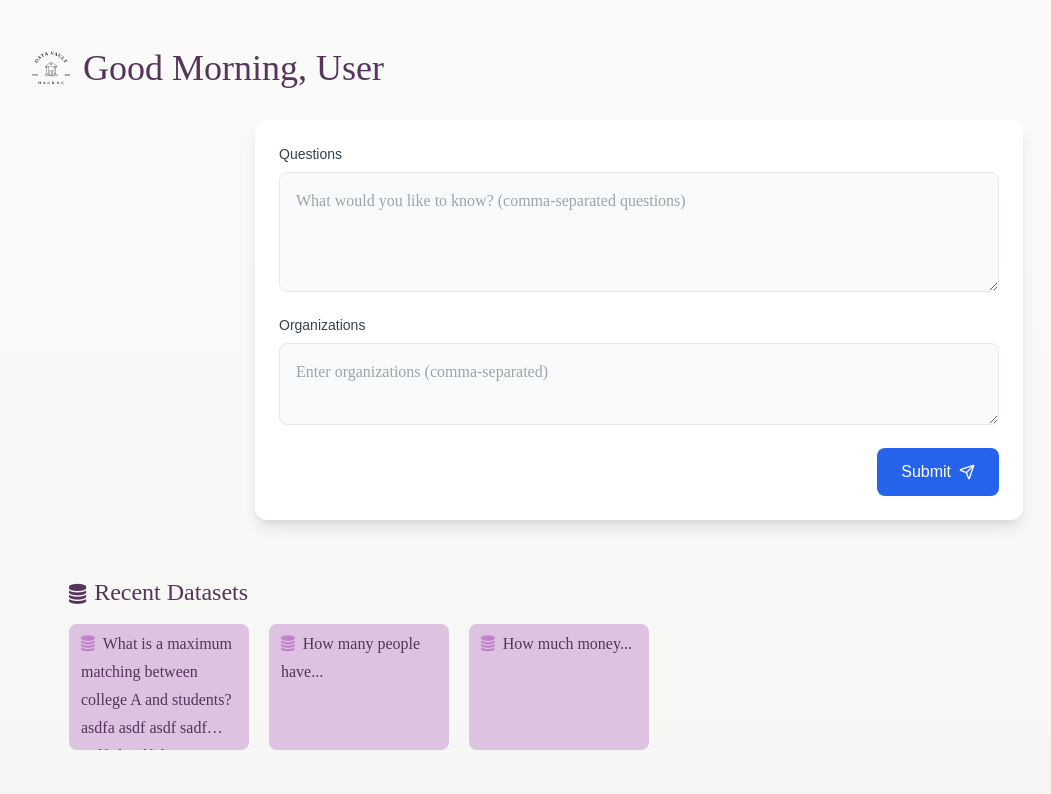
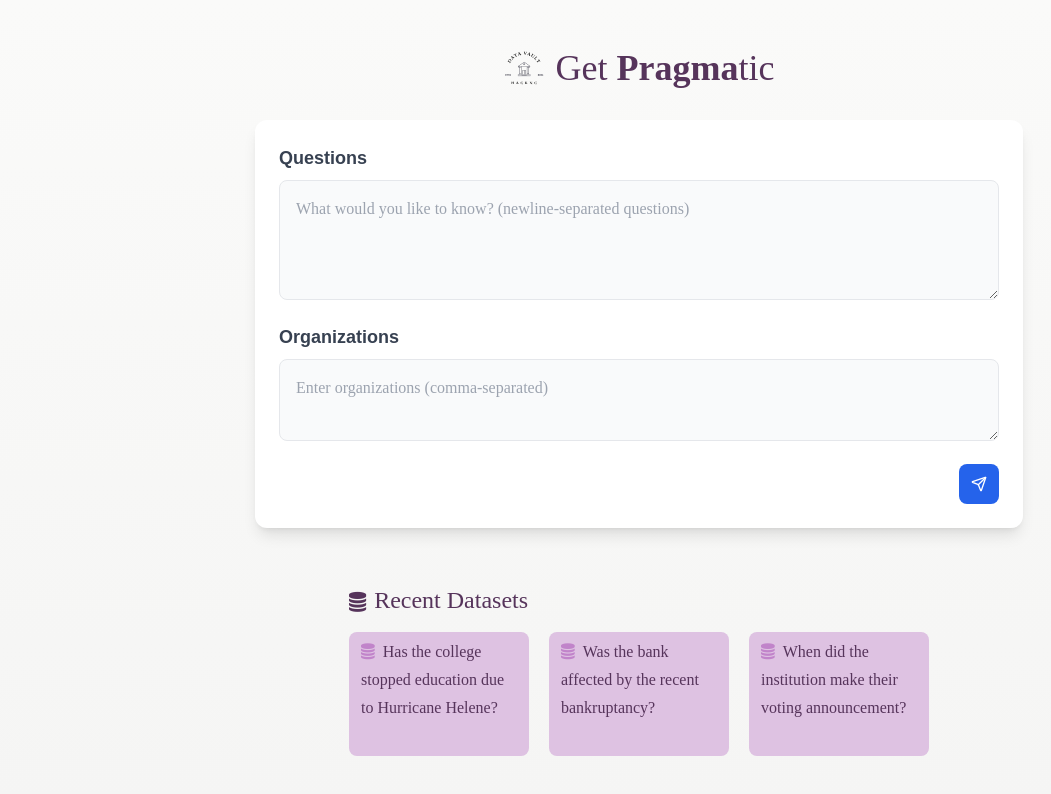
Before and after one commit to MurtazaKafka/Pragma, a React (Create React App) app in the folder frontend/: page / in a window 1280 px wide. Shown: the top 794 px of the page, without its empty margins (1-1052 px from the left). Built offline with nearby package versions, Linux system fonts and the light colour scheme; a web font is replaced by a local one.

Commit message:
minor styling of centering items and changing descriptive field names

```diff
--- a/frontend/src/Landing.jsx
+++ b/frontend/src/Landing.jsx
@@ -24,7 +24,7 @@ const Landing = () => {
                             <CSVViewer initialData={queryData} />
                         </div>
                     )}
-                    <div className="mt-8">
+                    <div className="mt-8 flex justify-center">
                         <RecentChats />
                     </div>
                 </div>
--- a/frontend/src/components/Header.jsx
+++ b/frontend/src/components/Header.jsx
@@ -2,10 +2,10 @@ import React from 'react';
 
 function Header() {
     return (
-        <div className='flex gap-3'>
+        <div className='flex gap-3 justify-center'>
             <img src="full-logo.svg" alt="Logo" className="h-10 w-auto" />
             <header className="justify-center text-center text-4xl text-heliotrope-700 font-bodoni font-medium">
-                Good Morning, User
+                Get <b>Pragma</b>tic
             </header>
         </div>
     );
--- a/frontend/src/components/QueryInput.jsx
+++ b/frontend/src/components/QueryInput.jsx
@@ -42,7 +42,7 @@ function QueryInput({ onSubmit }) {
                 <div className="space-y-2">
                     <label
                         htmlFor="queryInput"
-                        className="block text-sm font-medium text-gray-700"
+                        className="block text-lg font-bold text-gray-700"
                     >
                         Questions
                     </label>
@@ -51,7 +51,7 @@ function QueryInput({ onSubmit }) {
                             id="queryInput"
                             value={query}
                             onChange={handleQueryChange}
-                            placeholder="What would you like to know? (comma-separated questions)"
+                            placeholder="What would you like to know? (newline-separated questions)"
                             className="w-full min-h-[120px] p-4 text-gray-900 border border-gray-200 rounded-lg bg-gray-50 focus:ring-2 focus:ring-blue-500 focus:border-transparent transition-all duration-200 ease-in-out resize-y"
                             rows={3}
                         />
@@ -61,7 +61,7 @@ function QueryInput({ onSubmit }) {
                 <div className="space-y-2">
                     <label
                         htmlFor="organisationsInput"
-                        className="block text-sm font-medium text-gray-700"
+                        className="block text-lg font-bold text-gray-700"
                     >
                         Organizations
                     </label>
@@ -80,9 +80,9 @@ function QueryInput({ onSubmit }) {
                 <div className="flex justify-end mt-4">
                     <button
                         type="submit"
-                        className="inline-flex items-center px-6 py-3 bg-blue-600 text-white font-medium rounded-lg hover:bg-blue-700 focus:outline-none focus:ring-2 focus:ring-offset-2 focus:ring-blue-500 transition-colors duration-200"
+                        className="inline-flex items-center px-3 py-3 bg-blue-600 text-white font-medium rounded-lg hover:bg-blue-700 focus:outline-none focus:ring-2 focus:ring-offset-2 focus:ring-blue-500 transition-colors duration-200"
                     >
-                        <span className="mr-2">Submit</span>
+                        {/* <span className="mr-2">Submit</span> */}
                         <Send className="w-4 h-4" />
                     </button>
                 </div>
--- a/frontend/src/components/RecentChats.jsx
+++ b/frontend/src/components/RecentChats.jsx
@@ -3,20 +3,20 @@ import ChatItem from './ChatItem';
 
 function RecentChats() {
     const chatItems = [
-        { content: 'What is a maximum matching between college A and students? asdfa asdf asdf sadf asdfsd asdf ds' },
-        { content: 'How many people have...' },
-        { content: 'How much money...' },
+        { content: 'Has the college stopped education due to Hurricane Helene?' },
+        { content: 'Was the bank affected by the recent bankruptancy?' },
+        { content: 'When did the institution make their voting announcement?' },
     ];
 
     return (
-        <div className="w-4/5 md:w-1/2 px-3.5 flex-col flex-wrap justify-center items-center mx-6 mb-64">
+        <div className="w-4/5 md:w-1/2 px-3.5 flex-col flex-wrap justify-center items-center mx-6">
             <div className='flex gap-2 items-center'>
                 <i class="fa fa-database text-xl mb-4 text-heliotrope-700" style={{ alignSelf: 'flex-end' }}></i>
                 <h2 className="font-bodoni mt-6 mb-4 text-2xl text-heliotrope-700">
                     Recent Datasets
                 </h2>
             </div>
-            <div className="flex gap-5 max-md:flex-col text-md">
+            <div className="flex gap-5 max-md:flex-col text-md justify-between">
                     {chatItems.map((item, index) => (
                         <ChatItem key={index} content={item.content} />
                     ))}
```
Also changed, not shown: 2 other files (tests, documents, lock files or other folders).
